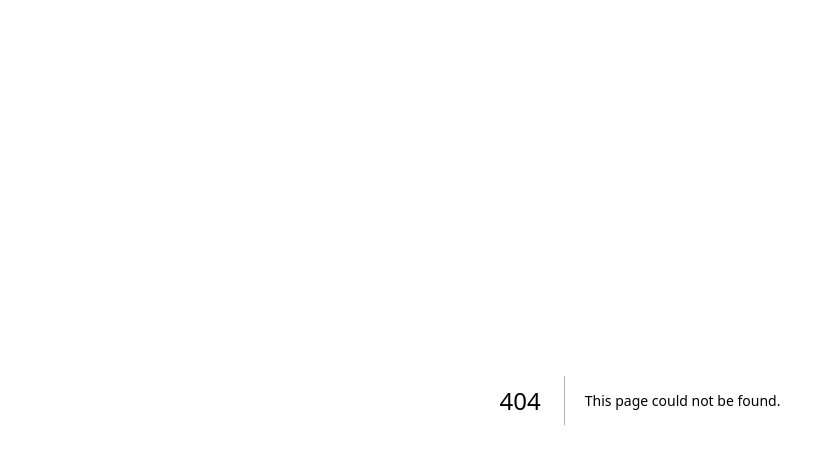
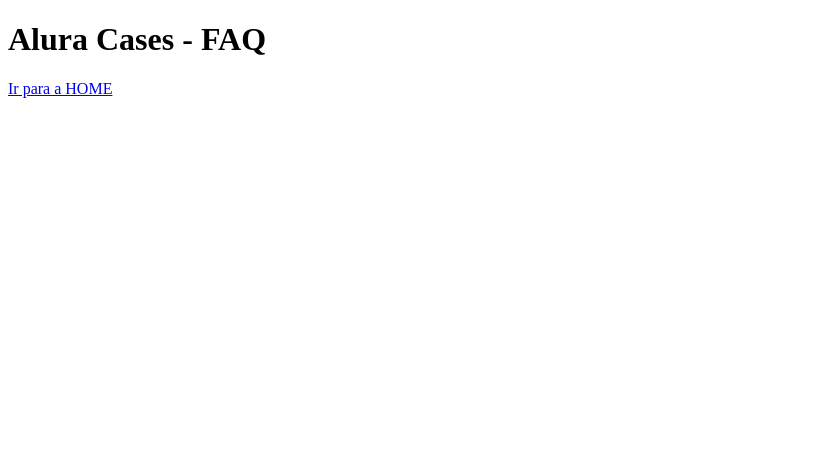
Before and after one commit to erikenascimento/Alura_Cases-nextjs, a Next.js app: page /faq in a window 1280 px wide. Before the commit this address had no page. Shown: the top 464 px of the page, without its empty margins (0-835 px from the left). Built offline with nearby package versions, Linux system fonts and the light colour scheme.

Commit message:
Creating two pages to try out the Link from Next.js

```diff
--- /dev/null
+++ b/pages/faq.js
@@ -0,0 +1,12 @@
+import Link from "next/link";
+
+export default function FAQ() {
+	return (
+		<div>
+			<h1>Alura Cases - FAQ</h1>
+			<Link href="/">
+				<a>Ir para a HOME</a>
+			</Link>
+		</div>
+	);
+}
--- a/pages/index.js
+++ b/pages/index.js
@@ -1,7 +1,12 @@
+import Link from "next/link";
+
 export default function HomePage() {
 	return (
 		<div>
 			<h1>Alura Cases - Home</h1>
+			<Link href="/faq">
+				<a>Ir para o FAQ</a>
+			</Link>
 		</div>
 	);
 }
```
